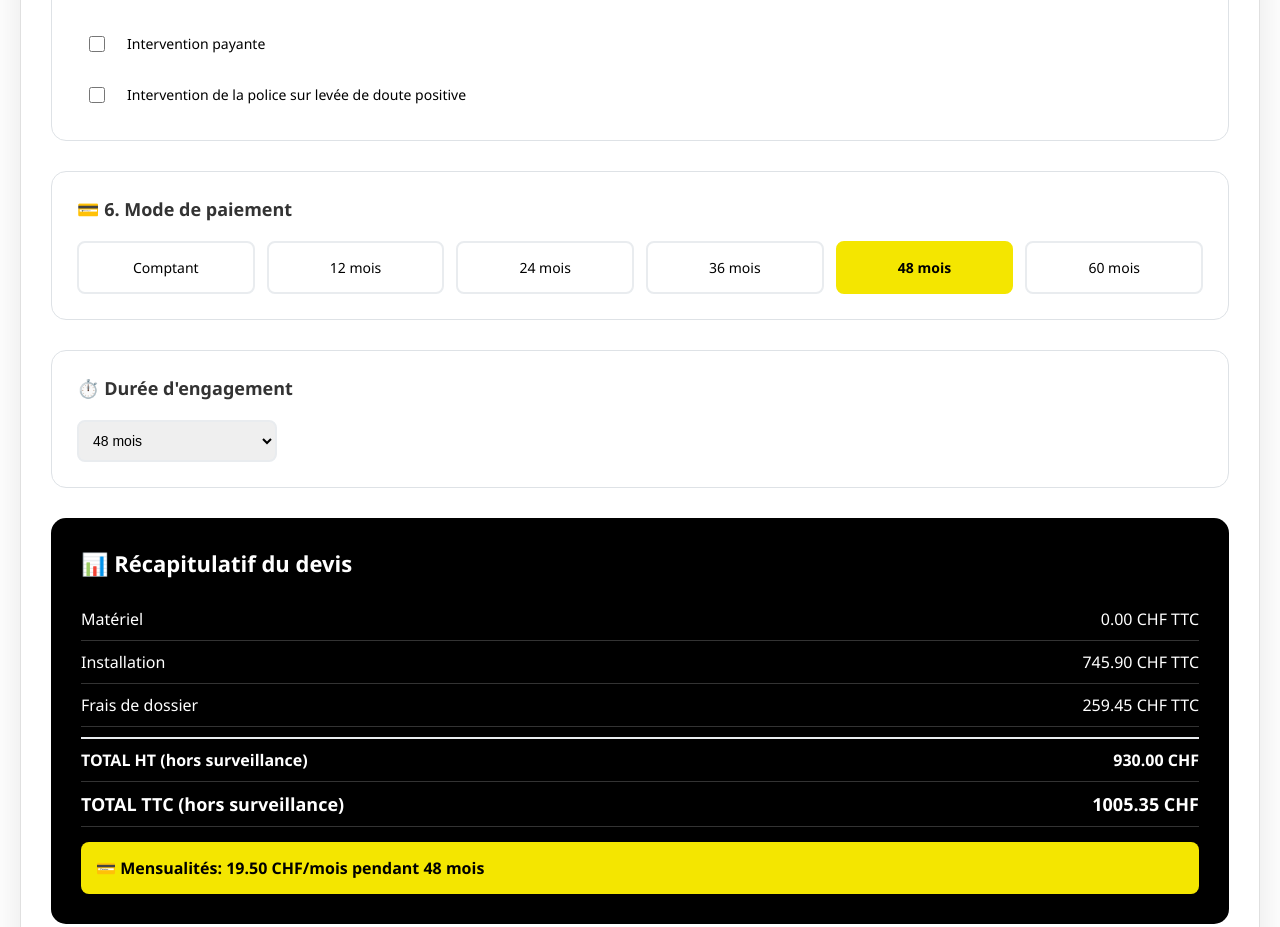
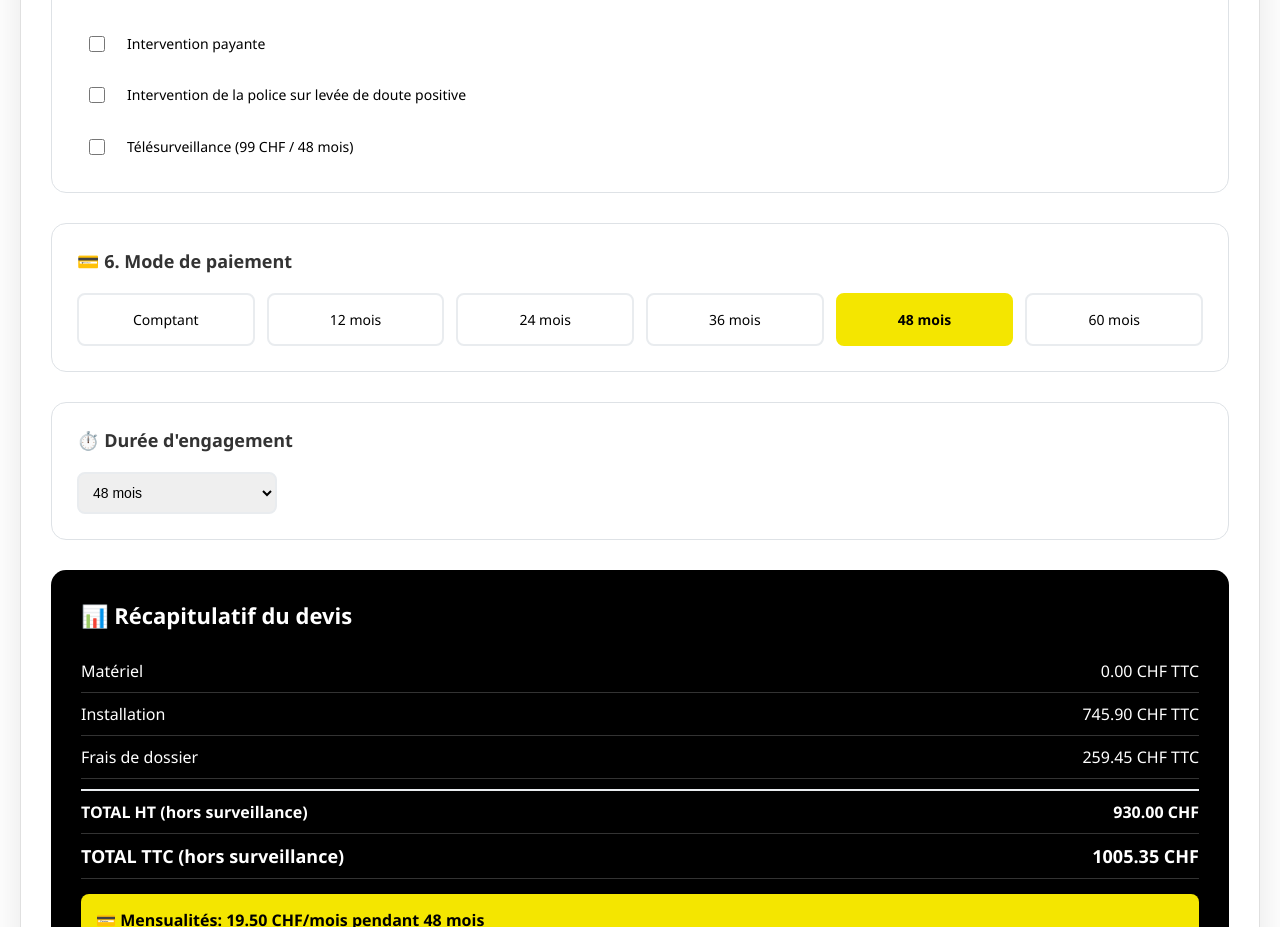
Before and after one commit to marketingdialarme/generateur-devis, a Next.js app: page /create-devis in a window 1280 px wide. Shown: the part 1680-2607 px from the top of the page. Built offline with nearby package versions, Linux system fonts and the light colour scheme.

Commit message:
fix: add missing telesurveillanceOption prop and fix CommercialSelector props
- Added telesurveillanceOption to OptionsSection interface
- Rendered telesurveillance checkbox (99 CHF / 48 mois)
- Fixed CommercialSelector prop names (value/customValue/showCustom)
- TypeScript compilation: 0 errors

```diff
--- a/src/app/create-devis/page.tsx
+++ b/src/app/create-devis/page.tsx
@@ -1729,12 +1729,12 @@ export default function CreateDevisPage() {
           </div>
 
           <CommercialSelector
-            commercial={commercial}
-            customCommercial={customCommercial}
-            showCustomCommercial={showCustomCommercial}
-            onCommercialChange={setCommercial}
-            onCustomCommercialChange={setCustomCommercial}
-            onShowCustomCommercialChange={setShowCustomCommercial}
+            value={commercial}
+            customValue={customCommercial}
+            showCustom={showCustomCommercial}
+            onValueChange={setCommercial}
+            onCustomValueChange={setCustomCommercial}
+            onShowCustomChange={setShowCustomCommercial}
             commercialsList={COMMERCIALS_LIST}
           />
         </div>
@@ -1870,12 +1870,12 @@ export default function CreateDevisPage() {
           </div>
 
           <CommercialSelector
-            commercial={commercial}
-            customCommercial={customCommercial}
-            showCustomCommercial={showCustomCommercial}
-            onCommercialChange={setCommercial}
-            onCustomCommercialChange={setCustomCommercial}
-            onShowCustomCommercialChange={setShowCustomCommercial}
+            value={commercial}
+            customValue={customCommercial}
+            showCustom={showCustomCommercial}
+            onValueChange={setCommercial}
+            onCustomValueChange={setCustomCommercial}
+            onShowCustomChange={setShowCustomCommercial}
             commercialsList={COMMERCIALS_LIST}
           />
         </div>
--- a/src/components/OptionsSection.tsx
+++ b/src/components/OptionsSection.tsx
@@ -16,6 +16,7 @@ interface OptionsSectionProps {
   interventionPayante: boolean;
   interventionPayantePrice: number;
   interventionPolice: boolean;
+  telesurveillanceOption: boolean;
   onInterventionsGratuitesChange: (value: boolean) => void;
   onInterventionsAnneeChange: (value: boolean) => void;
   onInterventionsQtyChange: (value: number) => void;
@@ -23,6 +24,7 @@ interface OptionsSectionProps {
   onInterventionPayanteChange: (value: boolean) => void;
   onInterventionPayantePriceChange: (value: number) => void;
   onInterventionPoliceChange: (value: boolean) => void;
+  onTelesurveillanceOptionChange: (value: boolean) => void;
 }
 
 export function OptionsSection(props: OptionsSectionProps) {
@@ -34,6 +36,7 @@ export function OptionsSection(props: OptionsSectionProps) {
     interventionPayante,
     interventionPayantePrice,
     interventionPolice,
+    telesurveillanceOption,
     onInterventionsGratuitesChange,
     onInterventionsAnneeChange,
     onInterventionsQtyChange,
@@ -41,6 +44,7 @@ export function OptionsSection(props: OptionsSectionProps) {
     onInterventionPayanteChange,
     onInterventionPayantePriceChange,
     onInterventionPoliceChange,
+    onTelesurveillanceOptionChange,
   } = props;
 
   return (
@@ -308,6 +312,47 @@ export function OptionsSection(props: OptionsSectionProps) {
             Intervention de la police sur levée de doute positive
           </label>
         </div>
+
+        {/* NEW: Télésurveillance 99 CHF / 48 mois */}
+        <div className="option-item" style={{
+          display: 'flex',
+          alignItems: 'center',
+          padding: '10px 12px',
+          background: telesurveillanceOption ? '#f0f8ff' : 'transparent',
+          borderRadius: '6px',
+          transition: 'all 0.2s'
+        }}>
+          <input
+            type="checkbox"
+            id="option-telesurveillance-99"
+            checked={telesurveillanceOption}
+            onChange={(e) => onTelesurveillanceOptionChange(e.target.checked)}
+            style={{
+              margin: 0,
+              marginRight: '12px',
+              cursor: 'pointer',
+              width: '16px',
+              height: '16px',
+              flexShrink: 0,
+              verticalAlign: 'middle'
+            }}
+          />
+          <label
+            htmlFor="option-telesurveillance-99"
+            style={{
+              cursor: 'pointer',
+              fontSize: '14px',
+              fontWeight: telesurveillanceOption ? 600 : 400,
+              lineHeight: '1.4',
+              flex: 1,
+              margin: 0,
+              display: 'flex',
+              alignItems: 'center'
+            }}
+          >
+            Télésurveillance (99 CHF / 48 mois)
+          </label>
+        </div>
       </div>
     </div>
   );
```
